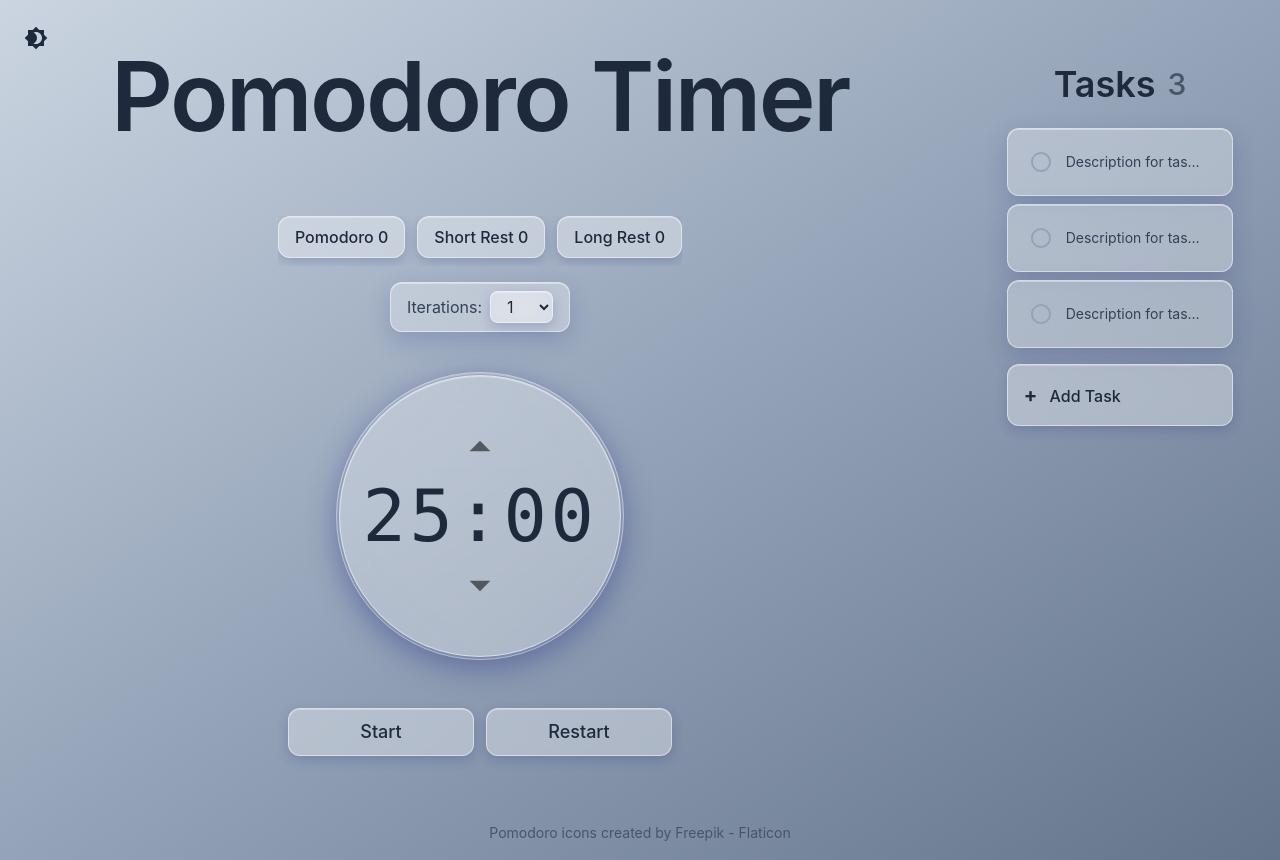
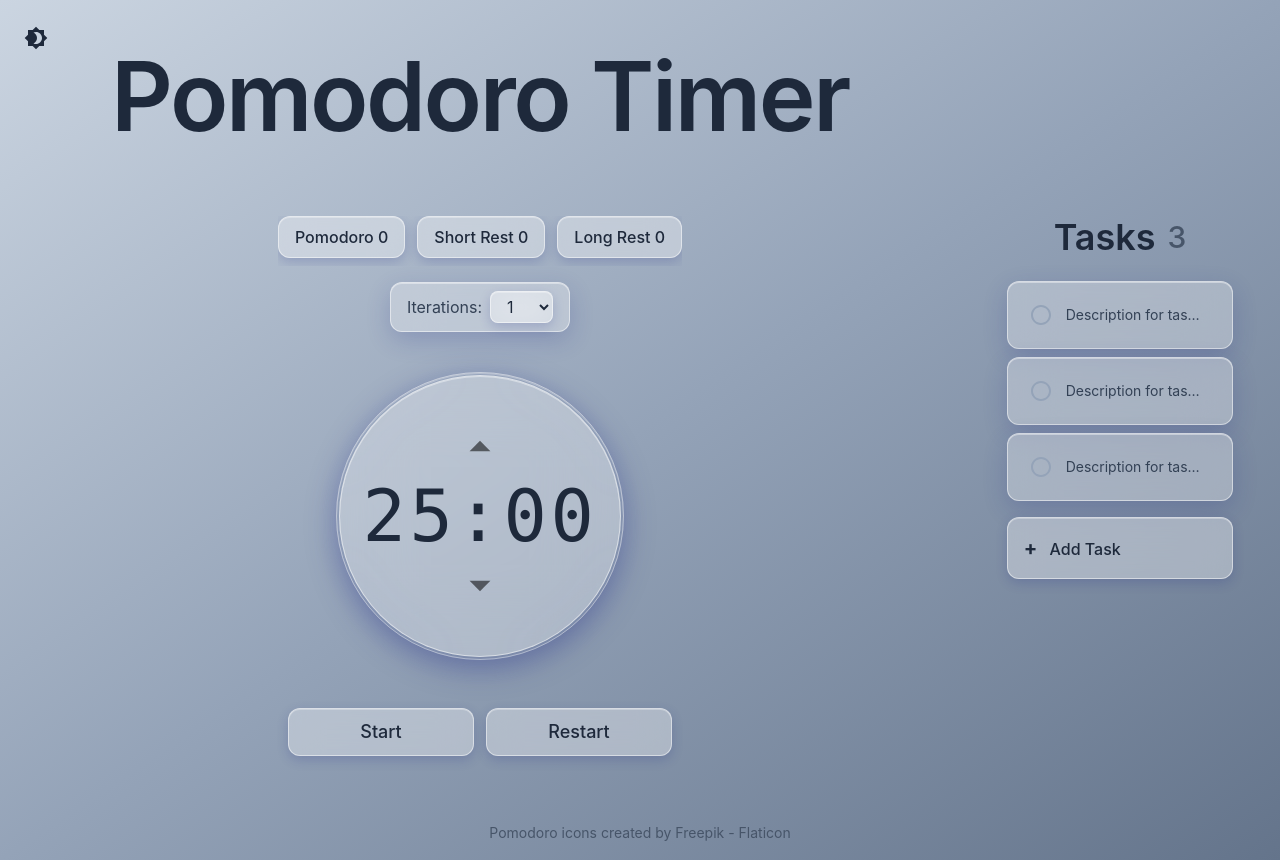
Before and after one commit to ozhayun/PomodoroTimer, a React (Create React App) app: page / in a window 1280 px wide. Built offline with nearby package versions, Linux system fonts and the light colour scheme.

Commit message:
fix style

```diff
--- a/src/App.js
+++ b/src/App.js
@@ -8,7 +8,7 @@ function App() {
     <div className="flex relative flex-col w-full min-h-screen">
       <DarkModeToggle />
       <div className="flex flex-col flex-grow lg:flex-row">
-        <div className="flex flex-col justify-center items-center px-4 py-16 sm:px-6 lg:px-8 lg:w-3/4 lg:py-12">
+        <div className="flex flex-col justify-center items-center px-4 pt-16 pb-8 sm:px-6 lg:px-8 lg:w-3/4 lg:py-12">
           <h1 className="mb-8 text-5xl font-semibold tracking-tight text-center sm:mb-10 sm:text-6xl md:text-7xl lg:text-8xl text-slate-800 dark:text-slate-100">
             Pomodoro Timer
           </h1>
@@ -20,7 +20,7 @@ function App() {
         <a
           href="https://www.flaticon.com/free-icons/pomodoro"
           title="pomodoro icons"
-          className="text-sm transition-colors duration-200 text-slate-600 dark:text-slate-400 hover:text-slate-800 dark:hover:text-slate-200"
+          className="text-sm transition-colors duration-200 text-slate-600 dark:text-slate-800 hover:text-slate-800 dark:hover:text-slate-200"
         >
           Pomodoro icons created by Freepik - Flaticon
         </a>
--- a/src/Components/Tasks.jsx
+++ b/src/Components/Tasks.jsx
@@ -95,8 +95,8 @@ export const Tasks = () => {
     }
 
     return (
-        <div className='px-4 py-8 lg:min-h-screen lg:w-1/4 lg:px-6'>
-            <div className='flex flex-col lg:mt-8'>
+        <div className='flex flex-col justify-center items-center px-4 py-8 lg:w-1/4 lg:px-6'>
+            <div className='flex flex-col w-full max-w-md'>
                 <p className='flex justify-center items-center mb-6'>
                     <strong className='text-4xl font-semibold text-slate-800 dark:text-slate-100'>
                         Tasks
```
